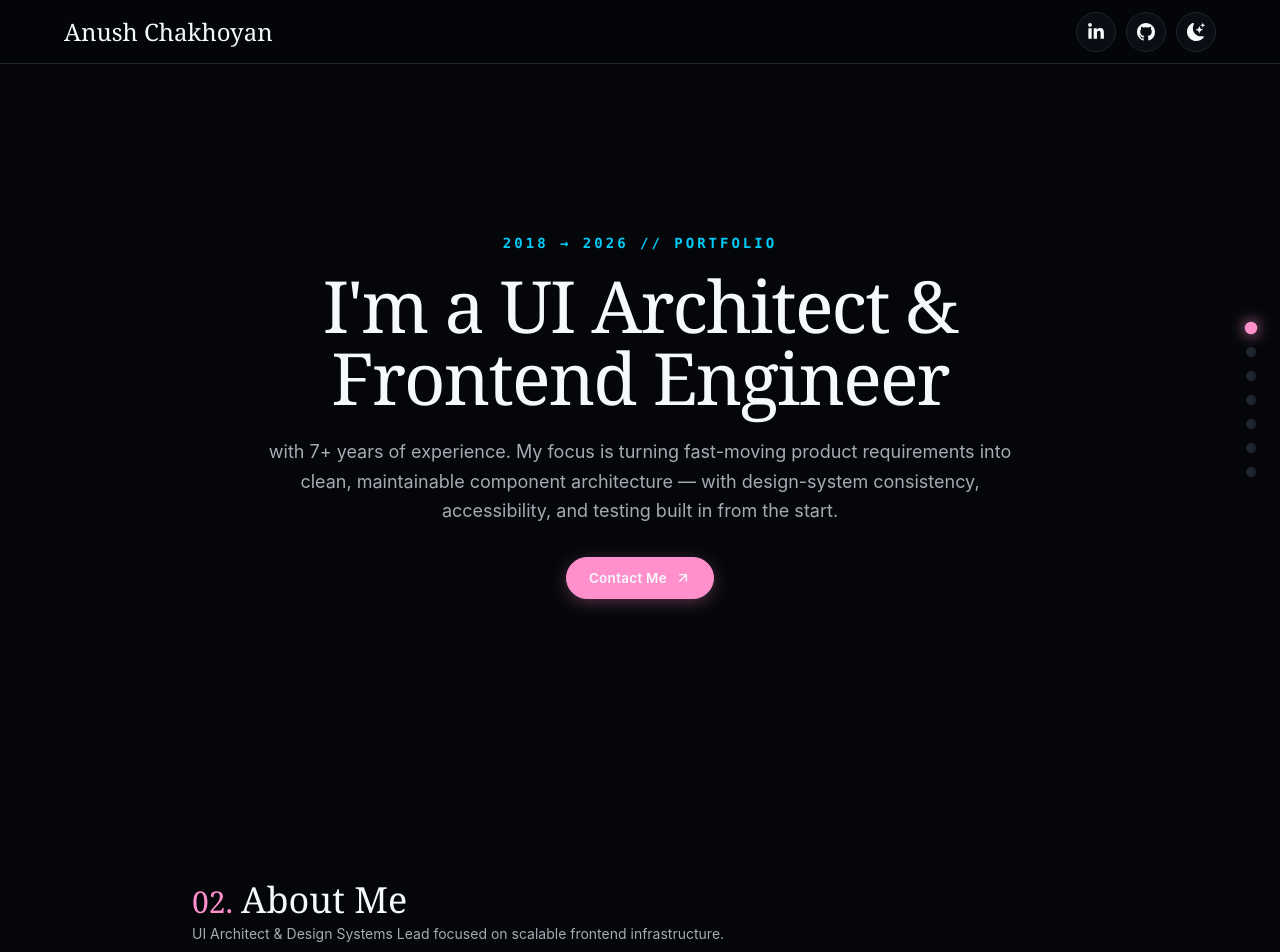
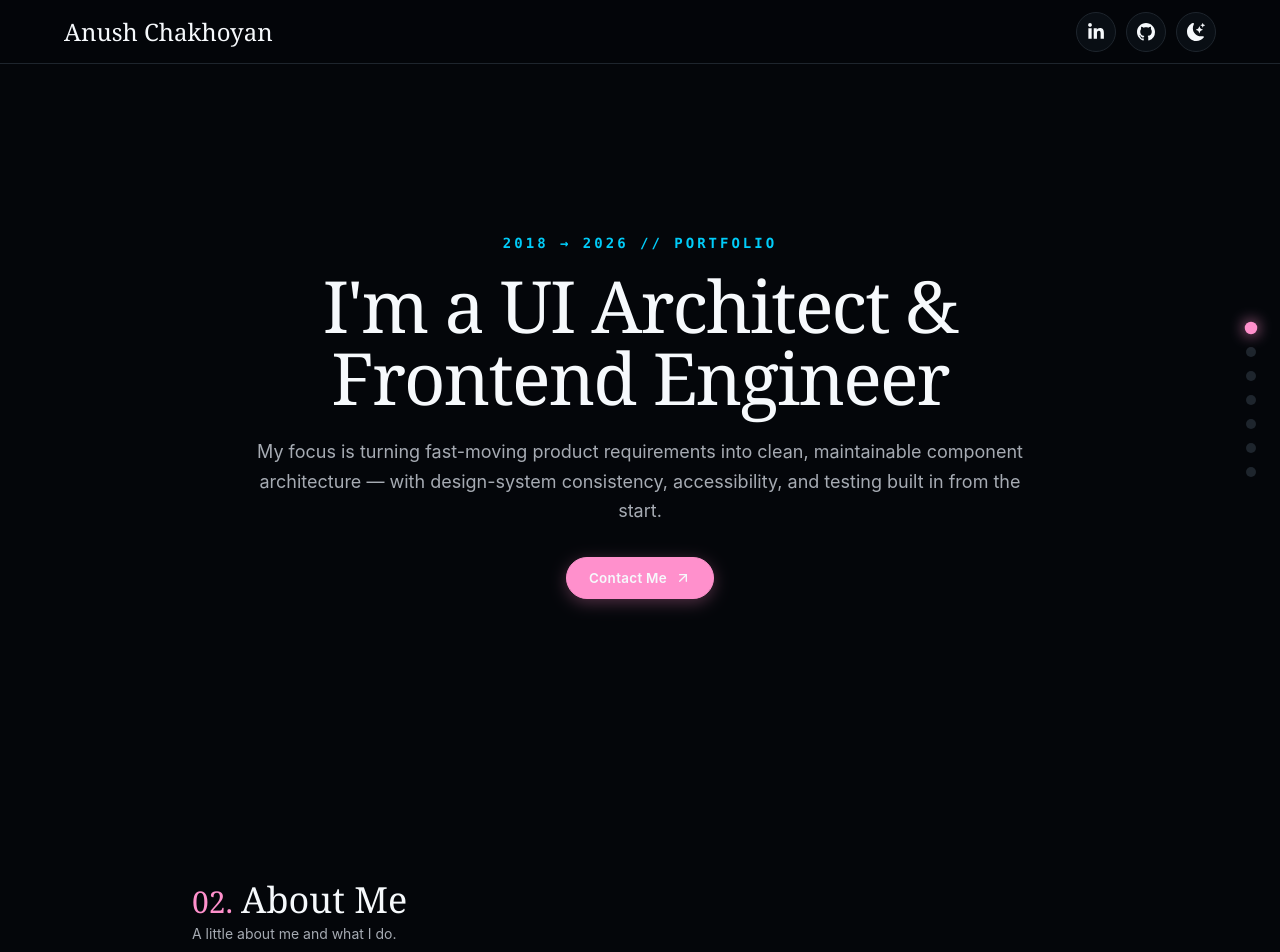
Before and after one commit to anushikchakhoyan/my-developer-portfolio, a Next.js app: page / in a window 1280 px wide. Shown: the top 952 px of the page. Built offline with nearby package versions, Linux system fonts and the light colour scheme.

Commit message:
fix: update content

```diff
--- a/src/app/(showcase)/page.tsx
+++ b/src/app/(showcase)/page.tsx
@@ -33,7 +33,7 @@ export default function ShowcasePage() {
                         I'm a UI Architect & <br /> Frontend Engineer
                     </h1>
                     <p className="text-base md:text-lg text-(--color-text-muted) mb-8 leading-relaxed max-w-3xl mx-auto">
-                        with 7+ years of experience. My focus is turning fast-moving product requirements into clean, maintainable component architecture —
+                        My focus is turning fast-moving product requirements into clean, maintainable component architecture —
                         with design-system consistency, accessibility, and testing built in from the start.
                     </p>
                     <div className="flex gap-4 justify-center">
@@ -58,7 +58,7 @@ export default function ShowcasePage() {
                             About Me
                         </h2>
                         <p className="text-sm text-(--color-text-muted) mt-1">
-                            UI Architect &amp; Design Systems Lead focused on scalable frontend infrastructure.
+                            A little about me and what I do.
                         </p>
                     </header>
                     <AboutFocusCards />
--- a/src/components/organisms/AboutFocusCards/AboutFocusCards.tsx
+++ b/src/components/organisms/AboutFocusCards/AboutFocusCards.tsx
@@ -5,7 +5,6 @@ import Link from "next/link";
 import { FiArrowUpRight } from "react-icons/fi";
 
 import { Button } from "@/components/primitives/Button/Button";
-import { AvailabilityBadge } from "@/components/primitives/AvailabilityBadge/AvailabilityBadge";
 
 const FOCUS_AREAS = [
     { name: "React Component Architecture", tag: "Lead" },
```
